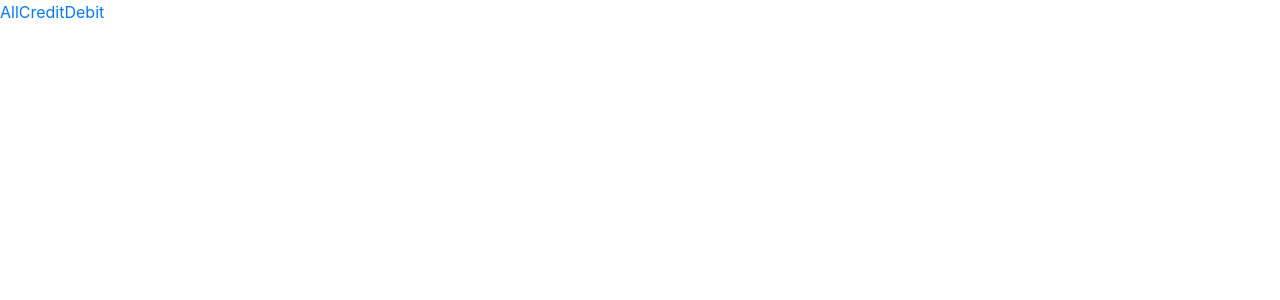
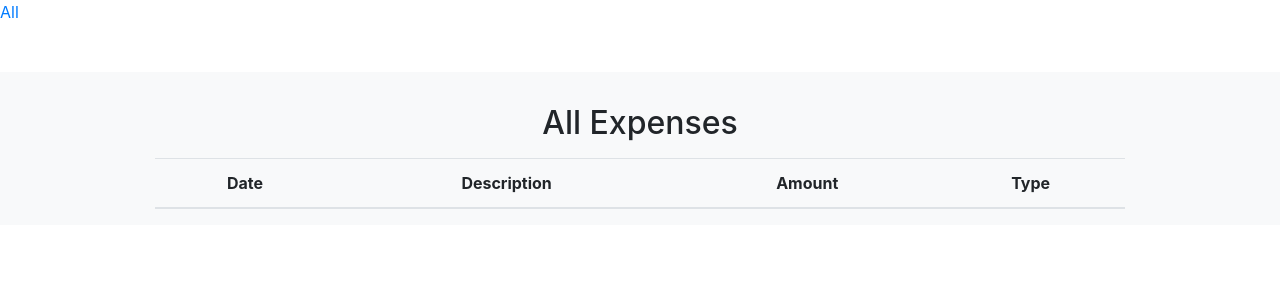
Before and after one commit to Gargi-123/Expense-Manager-React, a React (Create React App) app: page /ledger in a window 1280 px wide. Shown: the top 300 px of the page. Built offline with nearby package versions, Linux system fonts and the light colour scheme; the HTML template or start-up script is replaced by a standard one.

Commit message:
table data modified

```diff
--- a/src/Components/dashboard/Dashboard.jsx
+++ b/src/Components/dashboard/Dashboard.jsx
@@ -51,7 +51,7 @@ class Dashboard extends React.Component {
   render() {
     const { title, amount } = this.state;
     const { transactions } = this.props;
-    console.log(transactions);
+    console.log("transactions",transactions);
     return (
       <div className="container">
         <div className="row mt-3 mb-5">
@@ -78,27 +78,42 @@ class Dashboard extends React.Component {
         <hr />
         <div className="row mt-5">
           <div className="col bg-light">
-            <div class="card" style={{ boxShadow: " 0 10px 6px -6px #777" }}>
-              <div class="card-body">This is some text within a card body.</div>
-            </div>
-            <br />
-            <div class="card" style={{ boxShadow: " 0 10px 6px -6px #777" }}>
-              <div class="card-body">This is some text within a card body.</div>
-            </div>
-            <br />
-            <div class="card" style={{ boxShadow: " 0 10px 6px -6px #777" }}>
-              <div class="card-body">This is some text within a card body.</div>
-            </div>
-            <br />
-            <div class="card" style={{ boxShadow: " 0 10px 6px -6px #777" }}>
-              <div class="card-body">This is some text within a card body.</div>
-            </div>
-            <br />
-            <div class="card" style={{ boxShadow: " 0 10px 6px -6px #777" }}>
-              <div class="card-body">This is some text within a card body.</div>
+            <div className="row mt-4 text-center">
+              <div className="col" style={{ maxWidth: "1000px", margin: "auto" }}>
+                <h2 className="p-2">Your Expenses</h2>
+                <table className="table table-hover">
+                  <thead>
+                    <tr>
+                      <th scope="col">Date</th>
+                      <th scope="col">Description</th>
+                      <th scope="col">Amount</th>
+                      <th scope="col">Type</th>
+                    </tr>
+                  </thead>
+                  <tbody>
+                    {transactions && transactions.filter((items, index) => {
+                      console.log(items,index)
+                      if (index < 5) {
+                        return (
+                          <>
+                            <tr style={{ backgroundColor: "#FF7F7F" }}>
+                              <td>{items.time_stamp} </td>
+                              <td>{items.title}</td>
+                              <td>{items.amount} </td>
+                              <td>{items.type} </td>
+                            </tr>
+                          </>
+
+                        )
+                      }
+                    })}
+                  </tbody>
+                </table>
+              </div>
             </div>
           </div>
           <div className="col">
+            <h2 className="p-2 text-center">ADD Expenses</h2>
             <label>Title</label>
             <input
               type="text"
@@ -162,4 +177,4 @@ export const mapDispatchToProps = (dispatch) => ({
   getTransactions: (payload) => dispatch(getTransactions(payload)),
 });
 
-export default connect(null, mapDispatchToProps)(Dashboard);
+export default connect(mapStateToProps, mapDispatchToProps)(Dashboard);
--- a/src/Components/ledger/Credit.jsx
+++ b/src/Components/ledger/Credit.jsx
@@ -2,6 +2,7 @@ import React, { useEffect } from "react";
 import { useDispatch, useSelector } from "react-redux";
 import { loadData } from "./../../redux/localStorage";
 import { getCreditTransactions } from "./../../redux/ledgerReducer/actions";
+import { Link } from "react-router-dom";
 
 const Credit = () => {
   const credits = useSelector((state) => state.ledger.credit);
@@ -15,7 +16,43 @@ const Credit = () => {
     dispatch(getCreditTransactions(id));
   }, [dispatch]);
 
-  return <div>Credit</div>;
+  return (
+    <>
+      <div><Link to="/ledger/credit">Credit</Link></div>
+      <div className="row mt-5">
+        <div className="col bg-light">
+          <div className="row mt-4 text-center">
+            <div className="col" style={{ maxWidth: "1000px", margin: "auto" }}>
+              <h2 className="p-2">Credit Data</h2>
+              <table className="table table-hover">
+                <thead>
+                  <tr>
+                    <th scope="col">Date</th>
+                    <th scope="col">Description</th>
+                    <th scope="col">Amount</th>
+                    <th scope="col">Type</th>
+                  </tr>
+                </thead>
+                <tbody>
+                {credits && credits.map((items) => (
+                    <>
+                     <tr>
+                     <td>{items.time_stamp} </td>
+                     <td>{items.title}</td>
+                     <td>{items.amount} </td>
+                     <td>{items.type} </td>
+                   </tr>
+                   </>
+                  ))}
+
+                </tbody>
+              </table>
+            </div>
+          </div>
+        </div>
+      </div>
+    </>
+  )
 };
 
 export default Credit;
--- a/src/Components/ledger/Debit.jsx
+++ b/src/Components/ledger/Debit.jsx
@@ -2,11 +2,12 @@ import React, { useEffect } from "react";
 import { useDispatch, useSelector } from "react-redux";
 import { loadData } from "./../../redux/localStorage";
 import { getDebitTransactions } from "./../../redux/ledgerReducer/actions";
+import { Link } from "react-router-dom";
 
 const Debit = () => {
   const dispatch = useDispatch();
-  const credits = useSelector((state) => state.ledger.credit);
-  console.log("credits", credits);
+  const debits = useSelector((state) => state.ledger.credit);
+  console.log("credits", debits);
 
   const loadedData = loadData("auth");
   const { id } = loadedData;
@@ -14,7 +15,43 @@ const Debit = () => {
   useEffect(() => {
     dispatch(getDebitTransactions(id));
   }, [dispatch]);
-  return <div>Debit</div>;
+  return (
+    <>
+      <div><Link to="/ledger/debit">Debit</Link></div>
+      <div className="row mt-5">
+      <div className="col bg-light">
+              <div className="row mt-4 text-center">
+                <div className="col" style={{ maxWidth: "1000px", margin: "auto" }}>
+                  <h2 className="p-2">Debit Data</h2>
+                  <table className="table table-hover">
+                    <thead>
+                      <tr>
+                        <th scope="col">Date</th>
+                        <th scope="col">Description</th>
+                        <th scope="col">Amount</th>
+                        <th scope="col">Type</th>
+                      </tr>
+                    </thead>
+                    <tbody>
+                    {debits && debits.map((items) => (
+                    <>
+                     <tr>
+                     <td>{items.time_stamp} </td>
+                     <td>{items.title}</td>
+                     <td>{items.amount} </td>
+                     <td>{items.type} </td>
+                   </tr>
+                   </>
+                  ))}
+                    </tbody>
+                  </table>
+                </div>
+              </div>
+          </div>
+      </div>
+    </>
+
+  )
 };
 
 export default Debit;
--- a/src/Components/ledger/Ledger.jsx
+++ b/src/Components/ledger/Ledger.jsx
@@ -8,8 +8,38 @@ const Ledger = () => {
   return (
     <div>
       <Link to="/ledger">All</Link>
-      <Link to="/ledger/credit">Credit</Link>
-      <Link to="/ledger/debit">Debit</Link>
+      <div className="row mt-5">
+        <div className="col bg-light">
+          <div className="row mt-4 text-center">
+            <div className="col" style={{ maxWidth: "1000px", margin: "auto" }}>
+              <h2 className="p-2">All Expenses</h2>
+              <table className="table table-hover">
+
+                <thead>
+                  <tr>
+                    <th scope="col">Date</th>
+                    <th scope="col">Description</th>
+                    <th scope="col">Amount</th>
+                    <th scope="col">Type</th>
+                  </tr>
+                </thead>
+                <tbody>
+                  {allTranscations && allTranscations.map((items) => (
+                    <>
+                     <tr>
+                     <td>{items.time_stamp} </td>
+                     <td>{items.title}</td>
+                     <td>{items.amount} </td>
+                     <td>{items.type} </td>
+                   </tr>
+                   </>
+                  ))}
+                </tbody>
+              </table>
+            </div>
+          </div>
+        </div>
+      </div>
     </div>
   );
 };
--- a/src/redux/ledgerReducer/reducer.js
+++ b/src/redux/ledgerReducer/reducer.js
@@ -59,7 +59,7 @@ export const ledgerReducer = (state = initState, { type, payload }) => {
 
       return {
         ...state,
-        transactions: [...payload],
+        transactions: payload,
       };
     }
 
```
